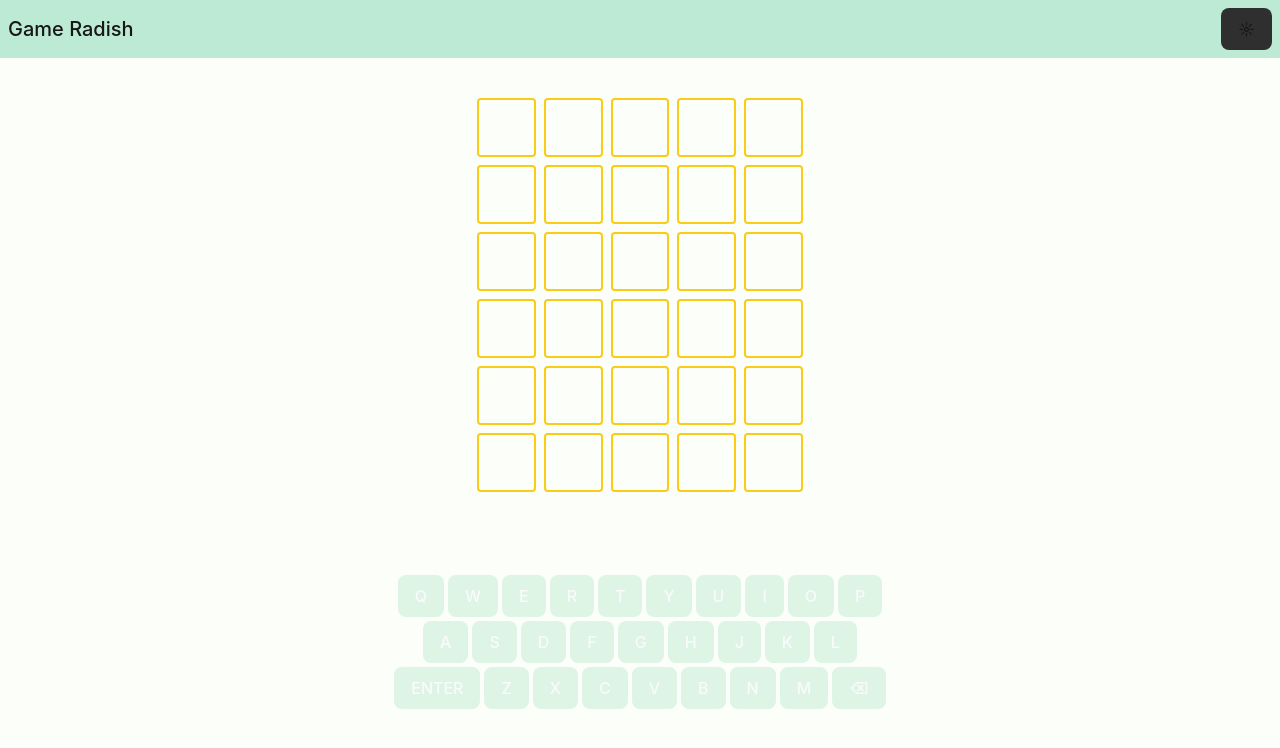
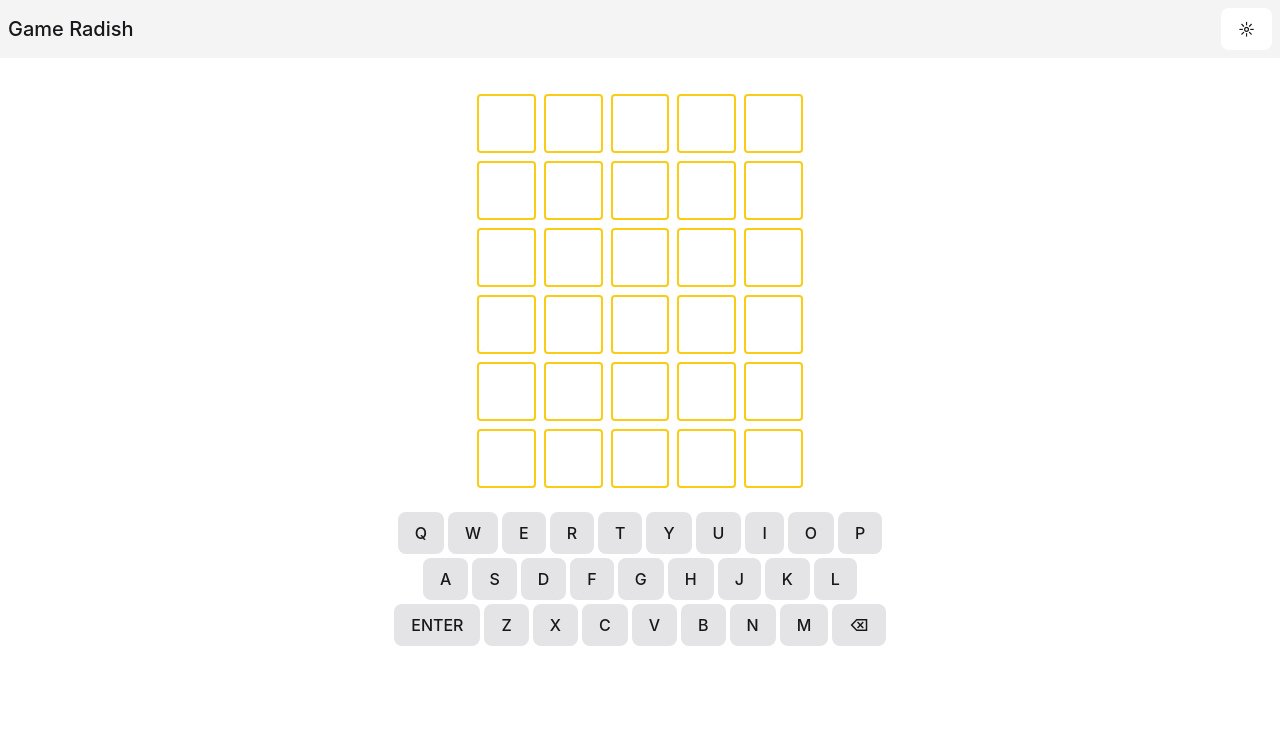
Before and after one commit to YaredFall/wordle, a React (Vite) app: page / in a window 1280 px wide. Shown: the top 748 px of the page. Built offline with nearby package versions, Linux system fonts and the light colour scheme.

Commit message:
+proper light mode; +proper color; ~keyboard position adjustment sysyem

```diff
--- a/src/App.tsx
+++ b/src/App.tsx
@@ -7,7 +7,7 @@ const App: FC = ({}) => {
     return (
         <>
             <Navbar />
-            <main className={"flex h-full flex-col items-center p-2 justify-self-stretch"} children={<WordleGame />}/>
+            <main className={"flex h-full flex-col items-center p-1 justify-self-stretch"} children={<WordleGame />}/>
         </>
     );
 };
--- a/src/components/Navbar.tsx
+++ b/src/components/Navbar.tsx
@@ -8,14 +8,14 @@ type NavbarProps = {
 const Navbar: FC<NavbarProps> = ({}) => {
 
     return (
-        <header className={"w-full flex flex-row items-center dark:bg-bg-primary bg-bg-primary-light p-2"}>
+        <header className={"w-full flex flex-row items-center bg-[var(--navbar-color)] p-2"}>
             <a className={"decoration-0 select-none cursor-pointer text-xl text-[inherit] hover:text-[inherit]"}
                href={"/"}
                children={"Game Radish"} />
             <nav>
 
             </nav>
-            <ThemeToggle className={"ml-auto bg-bg-tertiary"} />
+            <ThemeToggle className={"ml-auto bg-[var(--bg-color)]"} />
         </header>
     );
 };
--- a/src/components/WordleGame/Cell.tsx
+++ b/src/components/WordleGame/Cell.tsx
@@ -13,7 +13,7 @@ type CellProps = {
 const Cell: FC<CellProps> = ({letter, clue}) => {
 
     return (
-        <div className={"[--accent-color:theme(colors.yellow.400)] text-gray-50" +
+        <div className={"[--accent-color:theme(colors.yellow.400)]" +
             " aspect-square border-[var(--accent-color)] border-2 flex uppercase rounded" +
             " items-center justify-center flex-grow-[1] flex-shrink-[0] w-full min-w-[3.25rem] max-w-[20%]" +
             ' data-[clue]:text-stone-900 data-[clue]:bg-[var(--accent-color)]' +
--- a/src/components/WordleGame/VirtualKeyboard.tsx
+++ b/src/components/WordleGame/VirtualKeyboard.tsx
@@ -18,7 +18,7 @@ type VirtualKeyboardProps = {
 const VirtualKeyboard: FC<VirtualKeyboardProps> = ({onKeyClick, keyLetterClue}) => {
 
     return (
-        <div className={"flex flex-col flex-1 items-center justify-center gap-1"}>
+        <div className={"flex flex-col flex-1 items-center mt-[5%] gap-1"}>
             {layout.map((row, i) => (
                 <div key={i} className={"flex flex-row gap-[inherit]"}
                      children={[...row].map((letter, j) => (
@@ -26,8 +26,8 @@ const VirtualKeyboard: FC<VirtualKeyboardProps> = ({onKeyClick, keyLetterClue})
                                  children={letter.replace("✓", "Enter")}
                                  onClick={onKeyClick && onKeyClick(letter)}
                                  data-clue={keyLetterClue && keyLetterClue(letter)}
-                                 disabled={keyLetterClue && keyLetterClue(letter) === 0 ? true : undefined}
-                                 className={"uppercase [--accent-color:theme(colors.yellow.400)] text-gray-50" +
+                                 // disabled={keyLetterClue && keyLetterClue(letter) === 0 ? true : undefined}
+                                 className={"uppercase [--accent-color:theme(colors.yellow.400)]" +
                                      ' data-[clue]:text-stone-900 data-[clue]:bg-[var(--accent-color)]' +
                                      ' data-[clue="0"]:[--accent-color:theme(colors.gray.600)] data-[clue="0"]:text-gray-50' +
                                      ' data-[clue="1"]:[--accent-color:theme(colors.gray.200)]' +
--- a/src/index.css
+++ b/src/index.css
@@ -6,6 +6,8 @@
   :root, :root.dark {
     --text-color: theme("colors.text-primary");
     --bg-color: theme("colors.bg-tertiary");
+
+    --navbar-color: theme("colors.bg-primary");
 
     --link-color: #646cff;
     --link-hover-color: #535bf2;
@@ -79,12 +81,18 @@
     outline: 4px auto -webkit-focus-ring-color;
   }
 
+  :focus:not(:focus-visible) {
+    outline: none;
+  }
+
   @media (prefers-color-scheme: light) {
     :root {
       color-scheme: light;
 
       --text-color: theme("colors.text-primary-light");
       --bg-color: theme("colors.bg-tertiary-light");
+
+      --navbar-color: theme("colors.bg-primary-light");
 
       --link-hover-color: #747bff;
 
--- a/tailwind.config.cjs
+++ b/tailwind.config.cjs
@@ -1,4 +1,5 @@
-/** @type {import('tailwindcss').Config} */
+const colors = require('tailwindcss/colors')
+
 module.exports = {
   content: [
     "./index.html",
@@ -12,23 +13,23 @@ module.exports = {
 
         'text-primary': '#fbfef9',
 
-        'bg-primary': '#171717',
-        'bg-secondary': '#1f1f1f',
-        'bg-tertiary': '#2f2f2f',
+        'bg-primary': colors.zinc["900"],
+        'bg-secondary': colors.zinc["700"],
+        'bg-tertiary': colors.zinc["800"],
 
-        'btn-primary': '#171717',
-        'btn-hovered': '#4f4f4f',
+        'btn-primary': colors.zinc["900"],
+        'btn-hovered': colors.zinc["700"],
 
         //    LIGHT VALUES    //
 
-        'text-primary-light': '#171717',
+        'text-primary-light': colors.zinc["900"],
 
-        'bg-primary-light': '#BCEAD5',
-        'bg-secondary-light': '#DEF5E5',
-        'bg-tertiary-light': '#fbfef9',
+        'bg-primary-light': colors.zinc["100"],
+        'bg-secondary-light': colors.red["300"],
+        'bg-tertiary-light': colors.white,
 
-        'btn-primary-light': '#DEF5E5',
-        'btn-hovered-light': '#9ED5C5'
+        'btn-primary-light': colors.zinc["200"],
+        'btn-hovered-light': colors.zinc["300"]
       },
     },
   },
```
